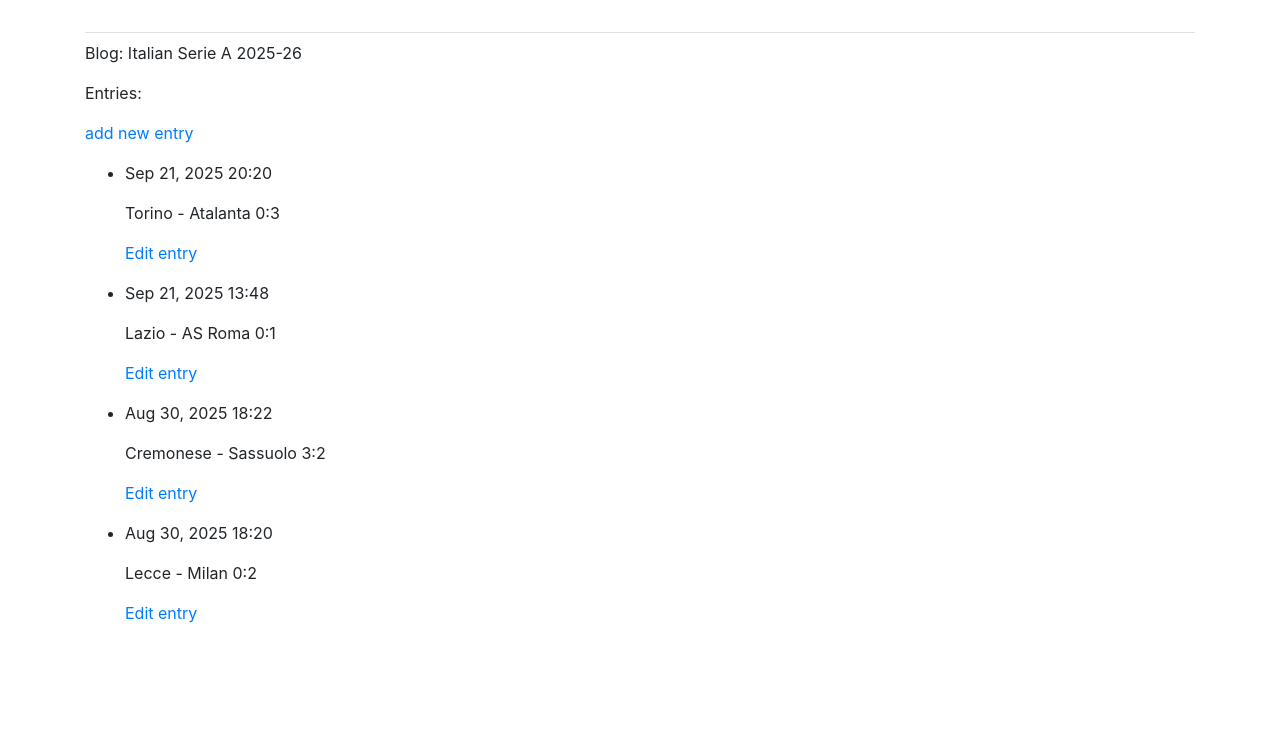
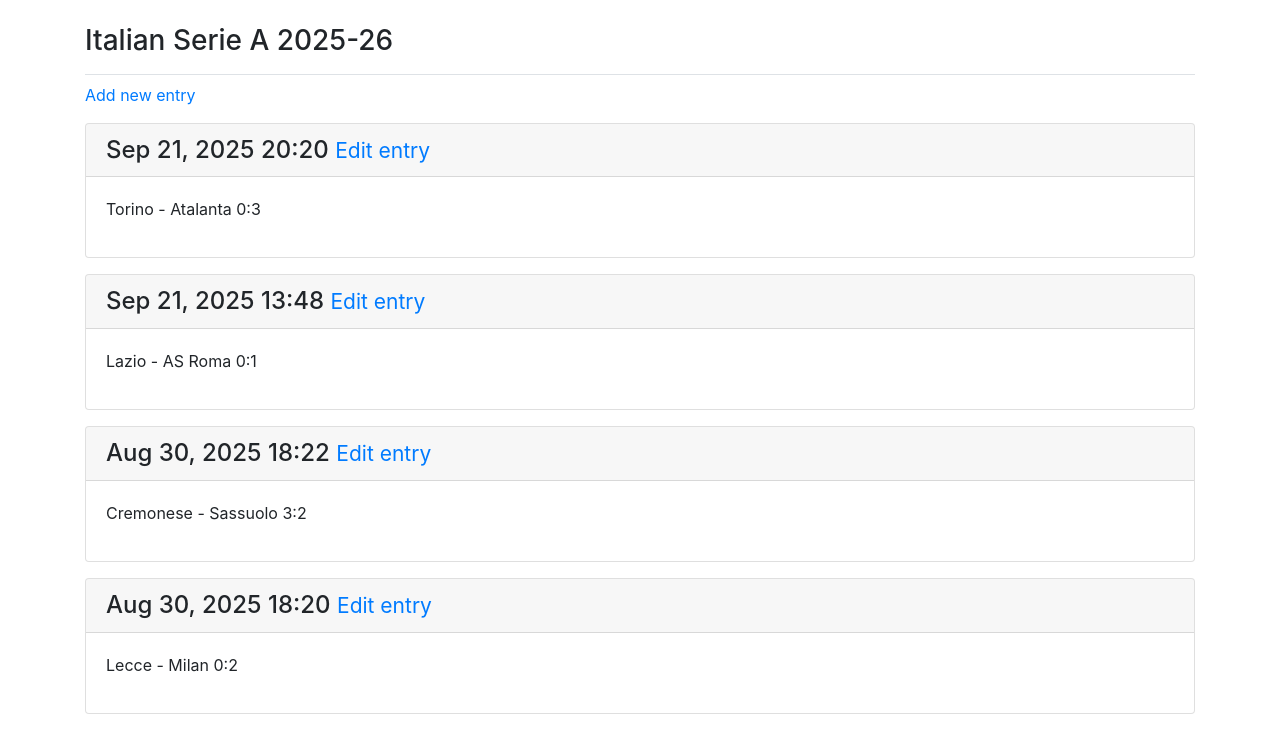
Before and after one commit to JackSys-m/blog, a Django app: page /blogs/1/ in a window 1280 px wide. Shown: the part 58-800 px from the top of the page. Run offline with Django 5.2, Linux system fonts and the light colour scheme; data comes from the database, SQL or seed files in the repository; some libraries are stand-ins or nearby versions.

Commit message:
Change blog.html: - design posts on a blog page

```diff
--- a/blogs/templates/blogs/blog.html
+++ b/blogs/templates/blogs/blog.html
@@ -1,26 +1,26 @@
 {% extends "blogs/base.html" %}
 
+{% block page_header %}
+  <h3>{{blog}}</h3>
+{% endblock page_header %}
+
 {% block content %}
-
-  <p>Blog: {{blog}}</p>
-
-  <p>Entries:</p>
   <p>
-    <a href= "{% url "blogs:new_entry" blog.id %}">add new entry</a>
+    <a href= "{% url "blogs:new_entry" blog.id %}">Add new entry</a>
   </p>
 
-  <ul>
   {% for entry in entries %}
-    <li>
-        <p>{{entry.date_added|date:'M d, Y H:i' }}</p>
-        <p>{{entry.text|linebreaks }}</p>
-        <p>
-          <a href= "{% url "blogs:edit_entry" entry.id %}">Edit entry</a>
-        </p>
-    </li>
+    <div class="card mb-3">
+      <h4 class="card-header">
+        {{entry.date_added|date:'M d, Y H:i' }}
+        <small><a href= "{% url "blogs:edit_entry" entry.id %}">Edit entry</a></small>
+      </h4>
+      <div class="card-body">
+        {{entry.text|linebreaks}}
+      </div>
+    </div>
   {%empty%}
-    <li>There are no entries for this blog yet.</li>
+    <p>There are no entries for this blog yet.</p>
   {% endfor %}
-</ul>
 
 {% endblock content %}
```
